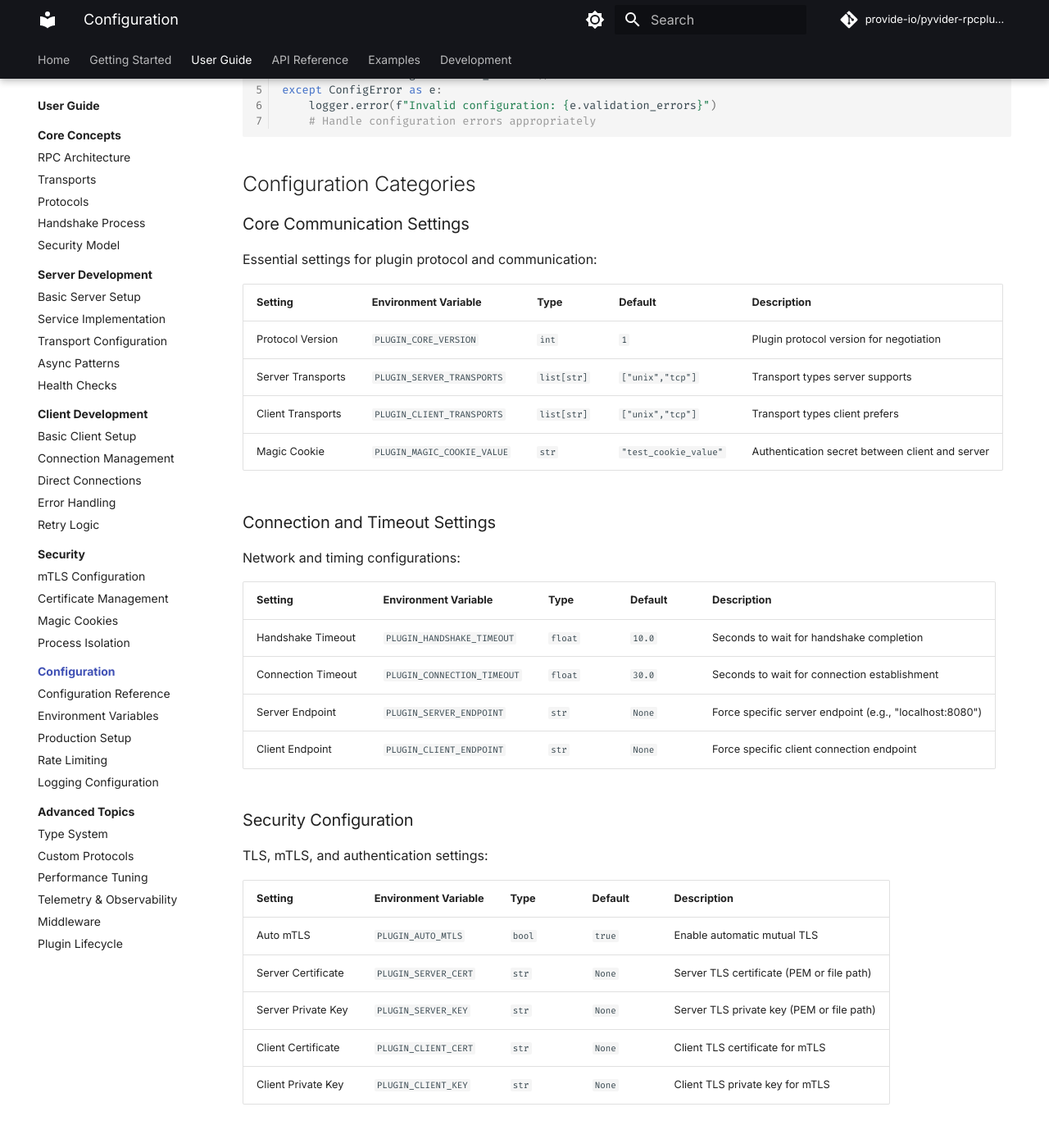
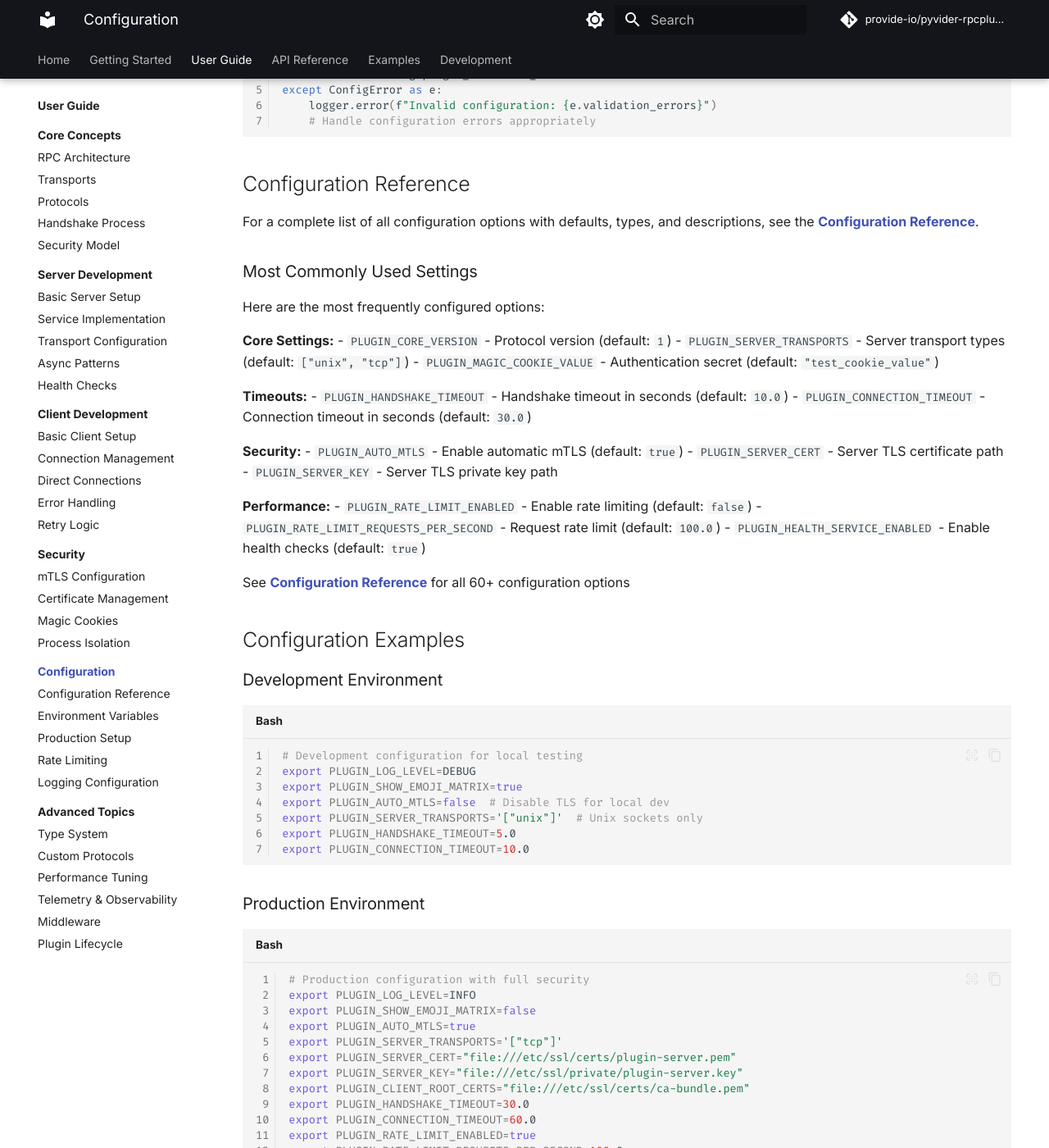
Before and after one commit to provide-io/pyvider-rpcplugin, an MkDocs documentation site: the page built from docs/guide/config/index.md, in a window 1280 px wide and 1400 px high, scrolled down 2343 px. Shown: the whole window at 82% size. Built offline with MkDocs 1.6.1 and Material for MkDocs 9.7.7, drawn with Linux system fonts in a browser that asks for light colours; comment, search, counter and statistics services are not loaded; the version menu is left out; some of the changed text lies outside the part shown.

Commit message:
🔼⚙️ [skip ci] auto-commit

````diff
--- a/docs/guide/config/index.md
+++ b/docs/guide/config/index.md
@@ -94,47 +94,40 @@ All configuration values are validated when loaded:
 # Type validation happens automatically
 try:
     config = rpcplugin_config
-    timeout = config.handshake_timeout()  # Ensures this is a float
+    timeout = config.plugin_handshake_timeout  # Ensures this is a float
 except ConfigError as e:
     logger.error(f"Invalid configuration: {e.validation_errors}")
     # Handle configuration errors appropriately
 ```
 
-## Configuration Categories
+## Configuration Reference
 
-### Core Communication Settings
+For a complete list of all configuration options with defaults, types, and descriptions, see the **[Configuration Reference](configuration-reference.md)**.
 
-Essential settings for plugin protocol and communication:
+### Most Commonly Used Settings
 
-| Setting | Environment Variable | Type | Default | Description |
-|---------|---------------------|------|---------|-------------|
-| Protocol Version | `PLUGIN_CORE_VERSION` | `int` | `1` | Plugin protocol version for negotiation |
-| Server Transports | `PLUGIN_SERVER_TRANSPORTS` | `list[str]` | `["unix","tcp"]` | Transport types server supports |
-| Client Transports | `PLUGIN_CLIENT_TRANSPORTS` | `list[str]` | `["unix","tcp"]` | Transport types client prefers |
-| Magic Cookie | `PLUGIN_MAGIC_COOKIE_VALUE` | `str` | `"test_cookie_value"` | Authentication secret between client and server |
+Here are the most frequently configured options:
 
-### Connection and Timeout Settings
+**Core Settings:**
+- `PLUGIN_CORE_VERSION` - Protocol version (default: `1`)
+- `PLUGIN_SERVER_TRANSPORTS` - Server transport types (default: `["unix", "tcp"]`)
+- `PLUGIN_MAGIC_COOKIE_VALUE` - Authentication secret (default: `"test_cookie_value"`)
 
-Network and timing configurations:
+**Timeouts:**
+- `PLUGIN_HANDSHAKE_TIMEOUT` - Handshake timeout in seconds (default: `10.0`)
+- `PLUGIN_CONNECTION_TIMEOUT` - Connection timeout in seconds (default: `30.0`)
 
-| Setting | Environment Variable | Type | Default | Description |
-|---------|---------------------|------|---------|-------------|
-| Handshake Timeout | `PLUGIN_HANDSHAKE_TIMEOUT` | `float` | `10.0` | Seconds to wait for handshake completion |
-| Connection Timeout | `PLUGIN_CONNECTION_TIMEOUT` | `float` | `30.0` | Seconds to wait for connection establishment |
-| Server Endpoint | `PLUGIN_SERVER_ENDPOINT` | `str` | `None` | Force specific server endpoint (e.g., "localhost:8080") |
-| Client Endpoint | `PLUGIN_CLIENT_ENDPOINT` | `str` | `None` | Force specific client connection endpoint |
+**Security:**
+- `PLUGIN_AUTO_MTLS` - Enable automatic mTLS (default: `true`)
+- `PLUGIN_SERVER_CERT` - Server TLS certificate path
+- `PLUGIN_SERVER_KEY` - Server TLS private key path
 
-### Security Configuration
+**Performance:**
+- `PLUGIN_RATE_LIMIT_ENABLED` - Enable rate limiting (default: `false`)
+- `PLUGIN_RATE_LIMIT_REQUESTS_PER_SECOND` - Request rate limit (default: `100.0`)
+- `PLUGIN_HEALTH_SERVICE_ENABLED` - Enable health checks (default: `true`)
 
-TLS, mTLS, and authentication settings:
-
-| Setting | Environment Variable | Type | Default | Description |
-|---------|---------------------|------|---------|-------------|
-| Auto mTLS | `PLUGIN_AUTO_MTLS` | `bool` | `true` | Enable automatic mutual TLS |
-| Server Certificate | `PLUGIN_SERVER_CERT` | `str` | `None` | Server TLS certificate (PEM or file path) |
-| Server Private Key | `PLUGIN_SERVER_KEY` | `str` | `None` | Server TLS private key (PEM or file path) |
-| Client Certificate | `PLUGIN_CLIENT_CERT` | `str` | `None` | Client TLS certificate for mTLS |
-| Client Private Key | `PLUGIN_CLIENT_KEY` | `str` | `None` | Client TLS private key for mTLS |
+See **[Configuration Reference](configuration-reference.md)** for all 60+ configuration options
 
 ## Configuration Examples
 
@@ -268,9 +261,8 @@ elif os.getenv('ENVIRONMENT') == 'production':
 
 ## Related Documentation
 
-### API Integration
-- **[Configuration API Reference](../../api/config/index.md)** - Complete API documentation for programmatic configuration access, field definitions, and validation methods
-- **[Configuration Schema Reference](../../api/config/schema.md)** - Detailed schema definitions and field validation rules
+### Complete Configuration Details
+- **[Configuration Reference](configuration-reference.md)** - Complete list of all 60+ configuration options with defaults and types
 
 ### Security Configuration
 - **[Security Implementation Guide](../security/index.md)** - Security-focused configuration patterns including mTLS, certificates, and magic cookies
````
Also changed, not shown: docs/getting-started/installation.md (+9 -7 lines).
